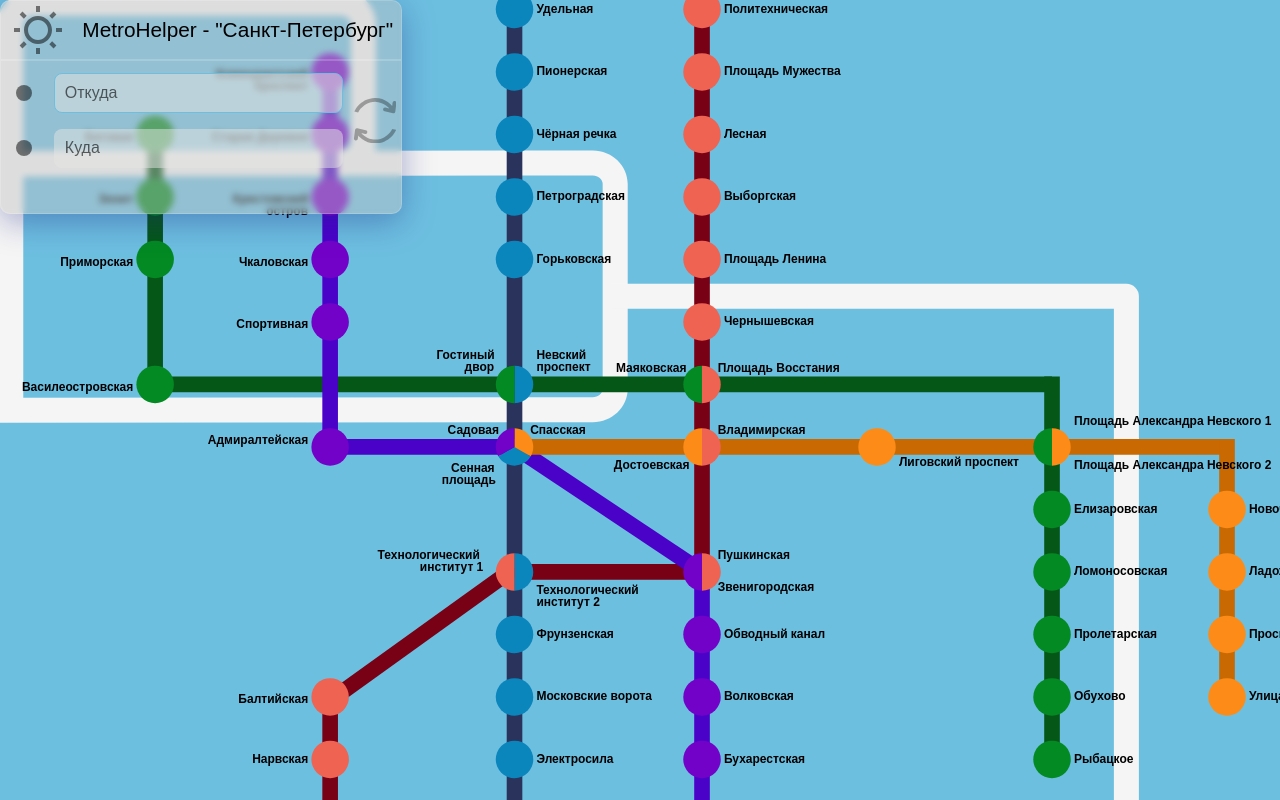
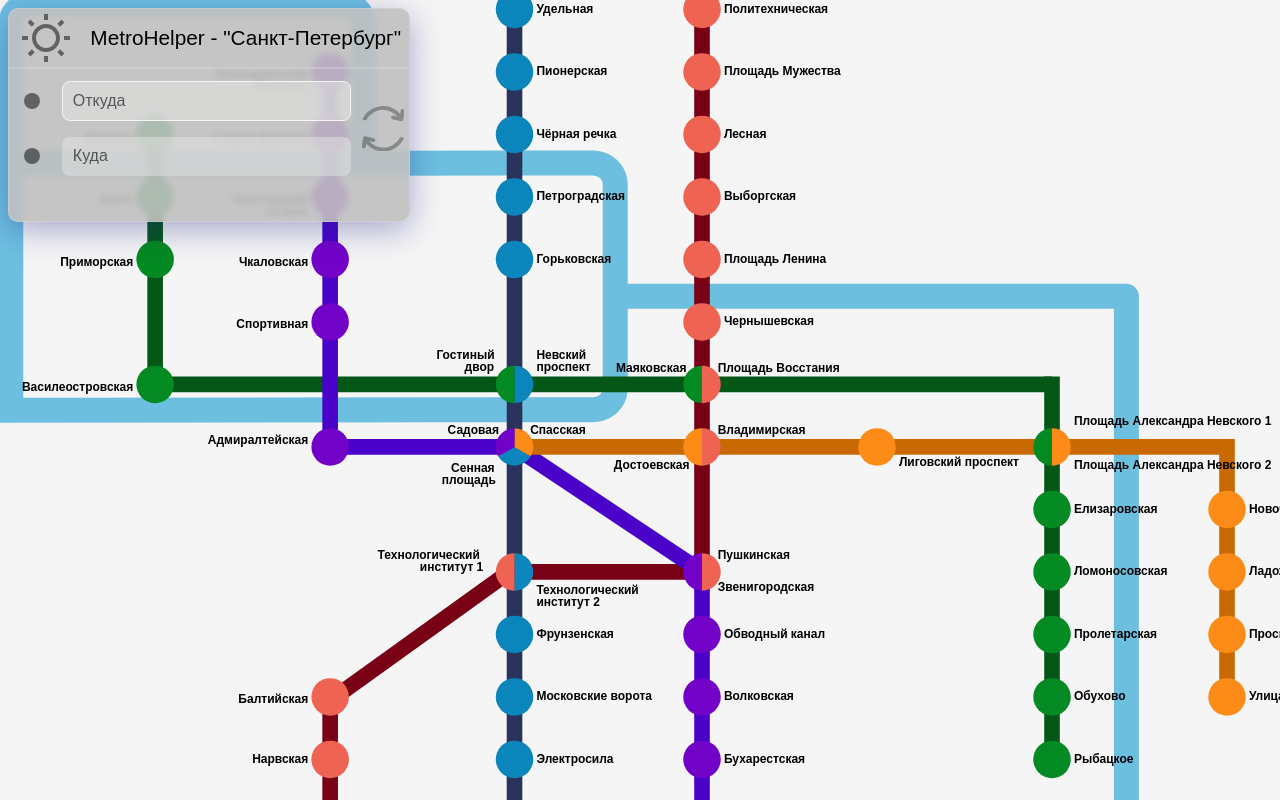
Before and after one commit to finn3r/MetroHelper, a React (Create React App) app: page / in a window 1280 px wide. Built offline with nearby package versions, Linux system fonts and the light colour scheme; a web font is replaced by a local one.

Commit message:
Changed dark and light theme colors

```diff
--- a/src/store/reducers/ThemeSlice.ts
+++ b/src/store/reducers/ThemeSlice.ts
@@ -13,10 +13,10 @@ interface ThemeState {
 
 const lightTheme: ThemeState = {
     name: "light",
-    bg: "rgba(109, 191, 224, 1)",
+    bg: "whitesmoke",
     dark_bg: "rgba(0, 162, 255, 1)",
-    alter_bg: "whitesmoke",
-    second_bg: "rgba(192, 192, 192, 0.45)",
+    alter_bg: "rgba(109, 191, 224, 1)",
+    second_bg: "rgba(192, 192, 192, 0.9)",
     second_dark_bg: "rgba(192, 192, 192, 1)",
     third_bg: "rgba(229,229,227,0.5)",
     fg: "rgba(0, 0, 0, 1)"
@@ -24,13 +24,13 @@ const lightTheme: ThemeState = {
 
 const darkTheme: ThemeState = {
     name: "dark",
-    bg: "rgba(0, 0, 0, 1)",
+    bg: "rgba(28, 28, 28, 1)",
     dark_bg: "grey",
-    alter_bg: "darkgrey",
-    second_bg: "rgba(109, 191, 224, 0.45)",
+    alter_bg: "rgb(37,95,112)",
+    second_bg: "rgba(70,70,70,0.9)",
     second_dark_bg: "rgba(109, 191, 224, 1)",
-    third_bg: "rgba(109, 191, 224, 0.2)",
-    fg: "rgba(109, 191, 224, 1)",
+    third_bg: "rgba(140,139,139,0.5)",
+    fg: "rgb(255,255,255)",
 }
 
 export const themeSlice = createSlice({
--- a/src/styled.ts
+++ b/src/styled.ts
@@ -44,6 +44,7 @@ export const MenuContainer = styled.div`
   position: absolute;
   width: 25rem;
   flex-direction: column;
+  margin: .5rem;
 
   backdrop-filter: blur(3px);
   box-shadow: 0 8px 32px 0 rgba(31, 38, 135, 0.37);
```
